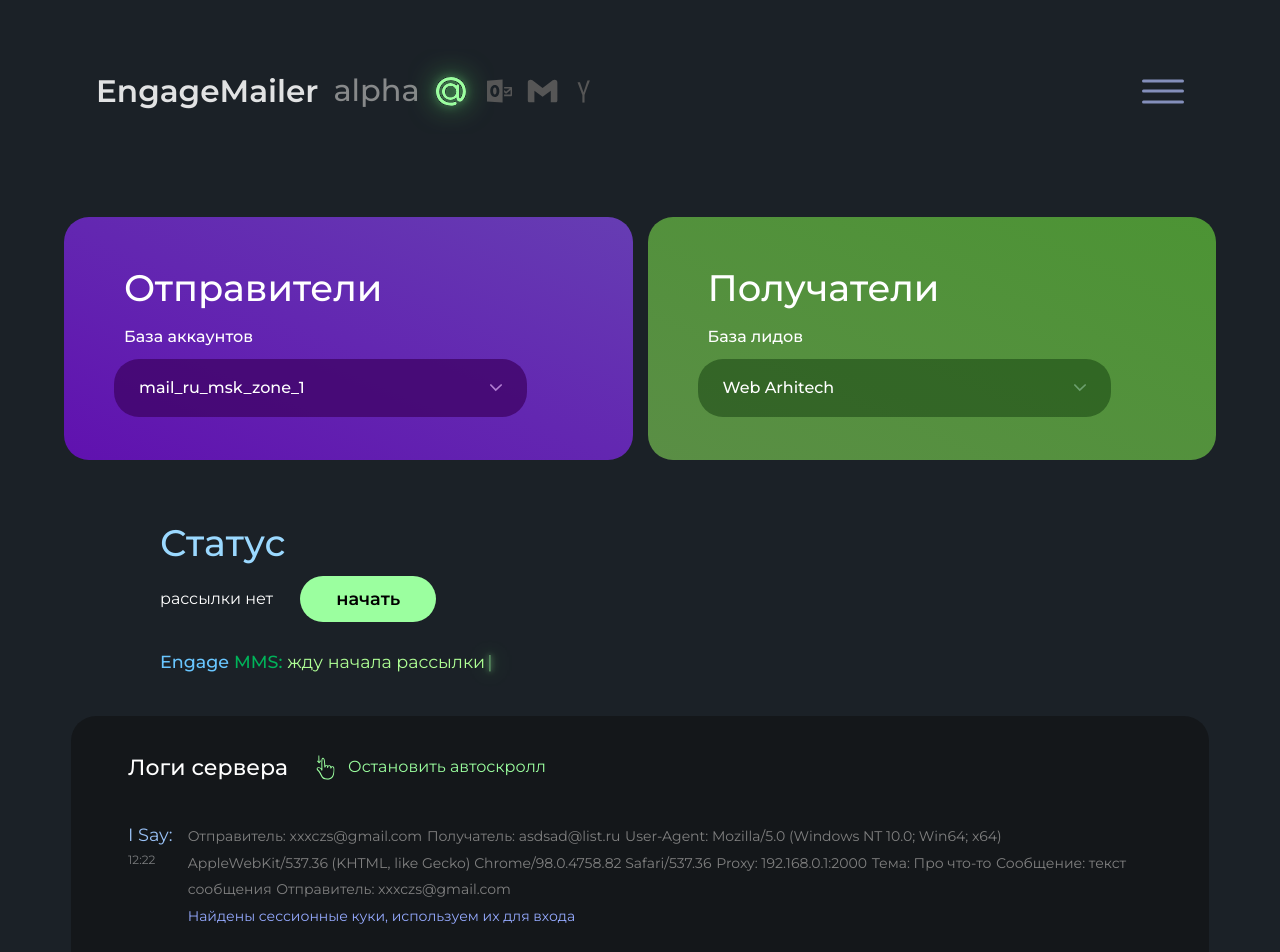
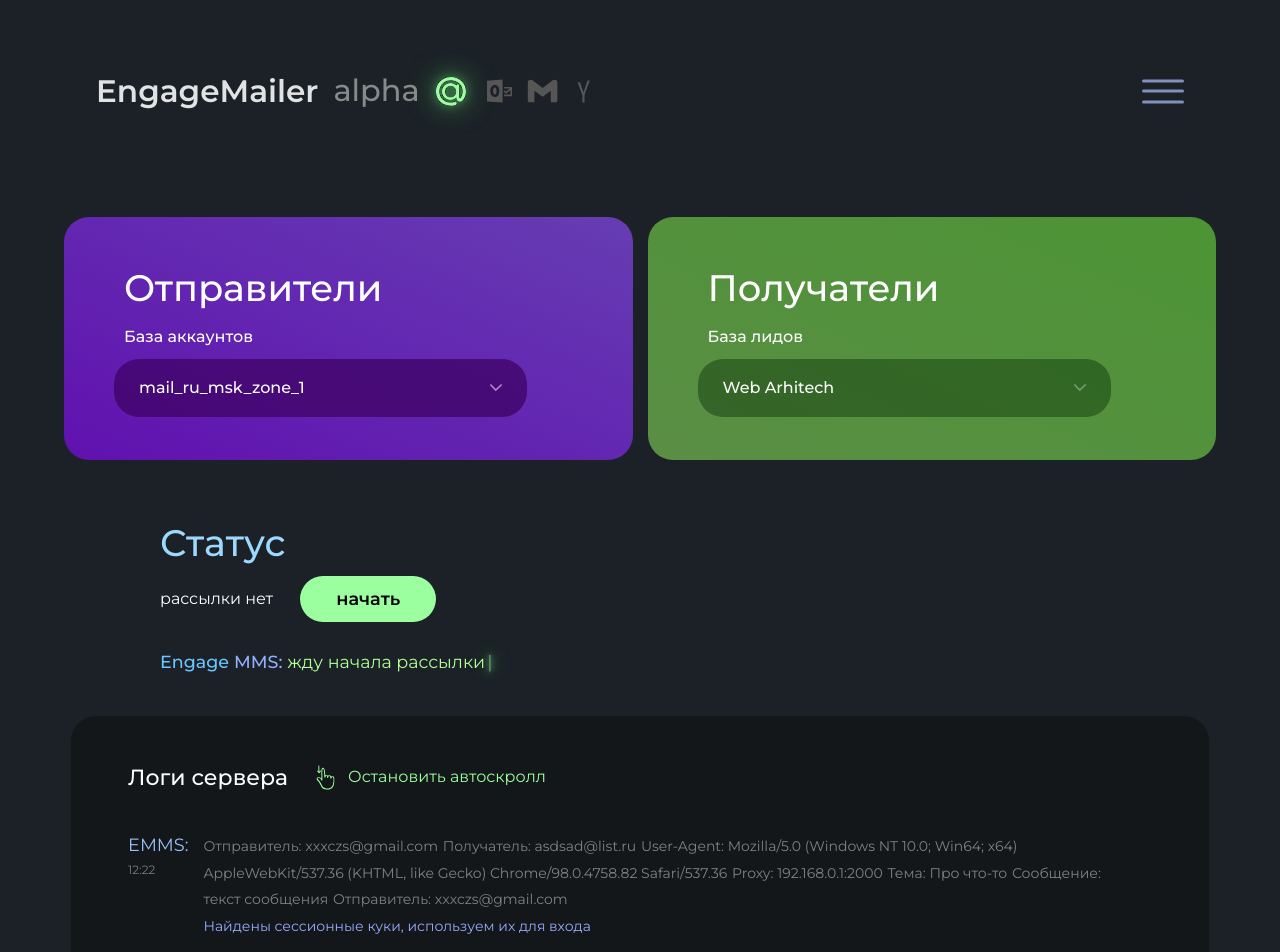
Before and after one commit to sharpprahs/engage_frontend, a SvelteKit app: page /mailings in a window 1280 px wide. Shown: the top 952 px of the page. Built offline with nearby package versions, Linux system fonts and the light colour scheme.

Commit message:
changes all styles

```diff
--- a/src/routes/mailings/+page.svelte
+++ b/src/routes/mailings/+page.svelte
@@ -111,7 +111,7 @@
 		{$autoScroll ? "Остановить автоскролл" : "Включить автоскролл"}
 	</button></div>
 	<ul bind:this={logsContainer}>
-		<li><div class="log_title"><span id="log_time">12:22</span>I Say:</div><div>
+		<li><div class="log_title"><span id="log_time">12:22</span>EMMS:</div><div>
 			<span class="log_data">Отправитель: xxxczs@gmail.com</span>
 			<span class="log_data">Получатель: asdsad@list.ru</span>
 			<span class="log_data">User-Agent: Mozilla/5.0 (Windows NT 10.0; Win64; x64) AppleWebKit/537.36 (KHTML, like Gecko) Chrome/98.0.4758.82 Safari/537.36</span>
@@ -121,7 +121,7 @@
 			<span class="log_data">Отправитель: xxxczs@gmail.com</span>
 			<br><span class="log_action">Найдены сессионные куки, используем их для входа</span></div></li>
 
-		<li><div class="log_title"><span id="log_time">12:22</span>I Say:</div><div>
+		<li><div class="log_title"><span id="log_time">12:22</span>EMMS:</div><div>
 			<span class="log_data">Отправитель: xxxczs@gmail.com</span>
 			<span class="log_data">Получатель: asdsad@list.ru</span>
 			<span class="log_data">User-Agent: Mozilla/5.0 (Windows NT 10.0; Win64; x64) AppleWebKit/537.36 (KHTML, like Gecko) Chrome/98.0.4758.82 Safari/537.36</span>
@@ -131,7 +131,7 @@
 			<span class="log_data">Отправитель: xxxczs@gmail.com</span>
 			<br><span class="log_action">Найдены сессионные куки, используем их для входа</span></div></li>
 
-		<li><div class="log_title"><span id="log_time">12:22</span>I Say:</div><div>
+		<li><div class="log_title"><span id="log_time">12:22</span>EMMS:</div><div>
 			<span class="log_data">Отправитель: xxxczs@gmail.com</span>
 			<span class="log_data">Получатель: asdsad@list.ru</span>
 			<span class="log_data">User-Agent: Mozilla/5.0 (Windows NT 10.0; Win64; x64) AppleWebKit/537.36 (KHTML, like Gecko) Chrome/98.0.4758.82 Safari/537.36</span>
@@ -141,7 +141,7 @@
 			<span class="log_data">Отправитель: xxxczs@gmail.com</span>
 			<br><span class="log_action">Найдены сессионные куки, используем их для входа</span></div></li>
 
-		<li><div class="log_title"><span id="log_time">12:22</span>I Say:</div><div>
+		<li><div class="log_title"><span id="log_time">12:22</span>EMMS:</div><div>
 			<span class="log_data">Отправитель: xxxczs@gmail.com</span>
 			<span class="log_data">Получатель: asdsad@list.ru</span>
 			<span class="log_data">User-Agent: Mozilla/5.0 (Windows NT 10.0; Win64; x64) AppleWebKit/537.36 (KHTML, like Gecko) Chrome/98.0.4758.82 Safari/537.36</span>
@@ -151,7 +151,7 @@
 			<span class="log_data">Отправитель: xxxczs@gmail.com</span>
 			<br><span class="log_action">Найдены сессионные куки, используем их для входа</span></div></li>
 
-		<li><div class="log_title"><span id="log_time">12:22</span>I Say:</div><div>
+		<li><div class="log_title"><span id="log_time">12:22</span>EMMS:</div><div>
 			<span class="log_data">Отправитель: xxxczs@gmail.com</span>
 			<span class="log_data">Получатель: asdsad@list.ru</span>
 			<span class="log_data">User-Agent: Mozilla/5.0 (Windows NT 10.0; Win64; x64) AppleWebKit/537.36 (KHTML, like Gecko) Chrome/98.0.4758.82 Safari/537.36</span>
@@ -161,7 +161,7 @@
 			<span class="log_data">Отправитель: xxxczs@gmail.com</span>
 			<br><span class="log_action">Найдены сессионные куки, используем их для входа</span></div></li>
 
-		<li><div class="log_title"><span id="log_time">12:22</span>I Say:</div><div>
+		<li><div class="log_title"><span id="log_time">12:22</span>EMMS:</div><div>
 			<span class="log_data">Отправитель: xxxczs@gmail.com</span>
 			<span class="log_data">Получатель: asdsad@list.ru</span>
 			<span class="log_data">User-Agent: Mozilla/5.0 (Windows NT 10.0; Win64; x64) AppleWebKit/537.36 (KHTML, like Gecko) Chrome/98.0.4758.82 Safari/537.36</span>
@@ -171,7 +171,7 @@
 			<span class="log_data">Отправитель: xxxczs@gmail.com</span>
 			<br><span class="log_action">Найдены сессионные куки, используем их для входа</span></div></li>
 
-		<li><div class="log_title"><span id="log_time">12:22</span>I Say:</div><div>
+		<li><div class="log_title"><span id="log_time">12:22</span>EMMS:</div><div>
 			<span class="log_data">Отправитель: xxxczs@gmail.com</span>
 			<span class="log_data">Получатель: asdsad@list.ru</span>
 			<span class="log_data">User-Agent: Mozilla/5.0 (Windows NT 10.0; Win64; x64) AppleWebKit/537.36 (KHTML, like Gecko) Chrome/98.0.4758.82 Safari/537.36</span>
--- a/src/routes/mailings/mailings.css
+++ b/src/routes/mailings/mailings.css
@@ -11,7 +11,8 @@
     --text_status: #ffffff;
     --text_status_now_color: #afff95;
     --engage_color: #69C6FF;
-    --mss_color: #00B35A;
+    --mss_color: #94b1ff;
+    /*--mss_color: #00B35A;*/
     --logs_background: #14171A;
     --logs_text_color: #ffffff;
     --logs_element_color: #99C1F6;
@@ -134,7 +135,7 @@
     display: flex;
     margin-top: 20px;
     flex-direction: column;
-    padding: 35px 57px 35px 57px;
+    padding: 45px 57px 55px 57px;
     border-radius: 25px;
     background-color: var(--logs_background);
 }
--- a/src/routes/settings/settings.css
+++ b/src/routes/settings/settings.css
@@ -4,7 +4,8 @@
     --background_inputs: rgba(25, 0, 24, 0.46);
     --line_element_color: #2C2E30;
     --text_color: #ffffff;
-    --text_color_h3: #a99bff;
+    --text_color_h3: #ffffff;
+    /*--text_color_h3: #a99bff;*/
     --p_description_color: rgba(255, 255, 255, 0.53);
     --settings_background_color: #6c1ad5;
     --general_title_color: #ffffff;
```
